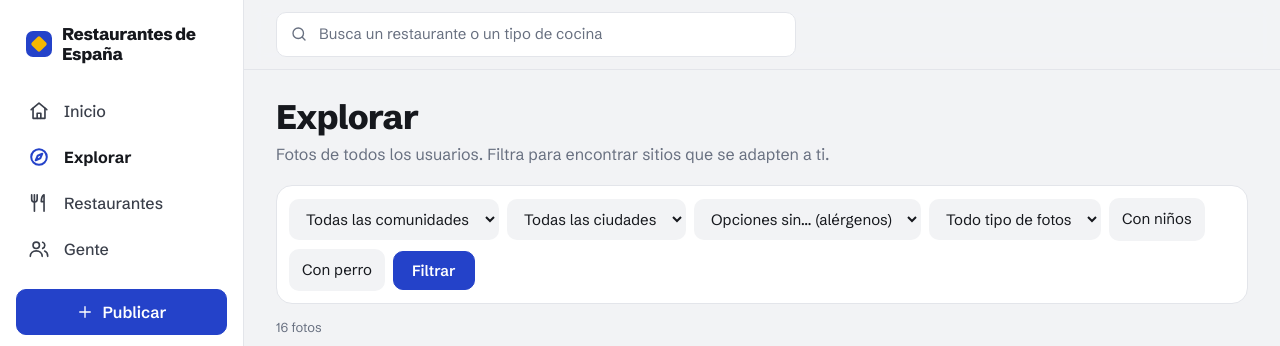
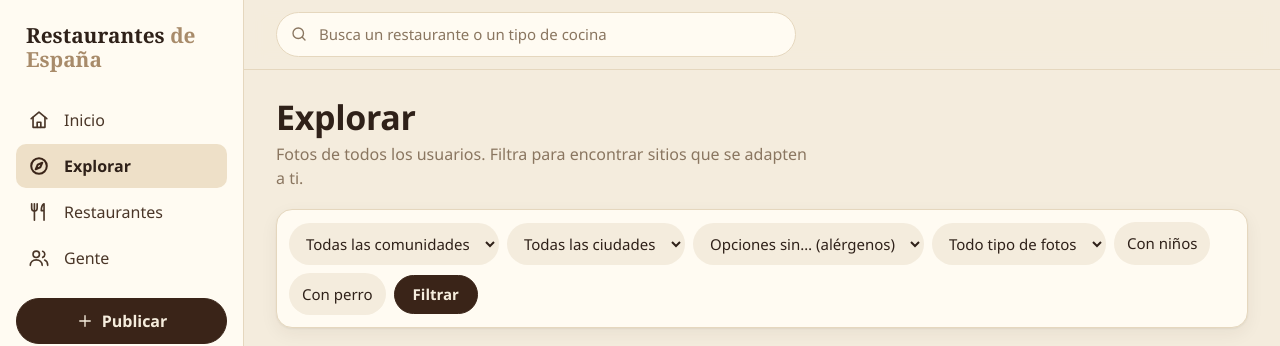
Before and after one commit to lucia10ara/proyectoRestaurantes, a Django app: page /explorar/ in a window 1280 px wide. Shown: the top 346 px of the page. Run offline with Django 4.2, Linux system fonts and the light colour scheme; data comes from the database, SQL or seed files in the repository.

Commit message:
Volver a nuestra paleta y estética anteriores
- Colores de antes: marrón oscuro, fondo beige, tarjetas crema y acento arena.
- Logo en Georgia con "de España" en color arena; letra Segoe UI.
- Botones, buscadores y filtros en forma de píldora; tarjetas con sombra suave.
- Pestañas del feed subrayadas y portada sin sesión en marrón con degradado.
- Se mantiene la estructura nueva: menú lateral, feed, iconos SVG y la
  etiqueta del restaurante sobre cada foto (ahora en color arena).
- Se quita la fuente de Google Fonts.

Co-Authored-By: Claude Opus 5.5 <noreply@anthropic.com>

```diff
--- a/appRestaurantes/templates/base.html
+++ b/appRestaurantes/templates/base.html
@@ -6,11 +6,6 @@
     <meta charset="UTF-8">
     <meta name="viewport" content="width=device-width, initial-scale=1.0">
     <title>{% block titulo %}Restaurantes de España{% endblock %}</title>
-
-    <!-- tipografía: Schibsted Grotesk (Google Fonts); si no carga, se usa la del sistema -->
-    <link rel="preconnect" href="https://fonts.googleapis.com">
-    <link rel="preconnect" href="https://fonts.gstatic.com" crossorigin>
-    <link href="https://fonts.googleapis.com/css2?family=Schibsted+Grotesk:wght@400;500;600;700;800&display=swap" rel="stylesheet">
 
     <!-- hoja de estilos común a toda la web (está en la carpeta static/css) -->
     <link rel="stylesheet" href="{% static 'css/estilo.css' %}">
@@ -25,7 +20,7 @@
 
         <!-- MENÚ LATERAL (ordenador): como en una red social, siempre visible a la izquierda -->
         <aside class="lateral">
-            <a class="logo" href="{% url 'index' %}"><span class="logo-marca" aria-hidden="true"></span>Restaurantes de España</a>
+            <a class="logo" href="{% url 'index' %}">Restaurantes&nbsp;<span>de España</span></a>
 
             <nav class="menu" aria-label="Secciones">
                 <a class="enlace {% if pagina == 'index' %}activo{% endif %}" href="{% url 'index' %}">{% include 'icono.html' with n='inicio' %}Inicio</a>
@@ -71,7 +66,7 @@
 
             <!-- barra superior pegada arriba: buscador siempre a mano (en móvil lleva también el logo) -->
             <header class="barra-superior">
-                <a class="logo logo-movil" href="{% url 'index' %}"><span class="logo-marca" aria-hidden="true"></span>Restaurantes</a>
+                <a class="logo logo-movil" href="{% url 'index' %}">Restaurantes&nbsp;<span>de España</span></a>
                 <form class="buscador-barra" method="get" action="{% url 'lista_restaurantes' %}" role="search">
                     {% include 'icono.html' with n='buscar' %}
                     <input type="search" name="q" placeholder="Busca un restaurante o un tipo de cocina" aria-label="Buscar restaurantes">
--- a/static/css/estilo.css
+++ b/static/css/estilo.css
@@ -1,29 +1,32 @@
 /* =========================================================
    RESTAURANTES DE ESPAÑA - hoja de estilos
-   Idea: "azulejo y azafrán". Las fotos de la gente son lo importante y todo
-   lo demás se aparta: blanco, gris frío y un solo azul para lo que se pulsa.
-   El azafrán se guarda para una cosa: la etiqueta del sitio pegada en cada
-   foto (y las estrellas). El rojo, solo para el corazón.
+   Paleta: marrón oscuro + fondo beige + acento color arena (#D2BBA0).
+   Estructura de red social: menú lateral, feed y barra inferior en móvil.
+   La etiqueta del sitio va pegada sobre cada foto, en color arena.
+   (Los nombres de las variables se mantienen; sus valores son los de nuestra paleta.)
    ========================================================= */
 
 /* ---------- Variables (colores, letra, medidas) ---------- */
 :root {
-    --tinta: #16181D;          /* texto principal */
-    --tinta-2: #3A3F4A;        /* texto secundario fuerte */
-    --gris: #687080;           /* fechas, datos, ayudas */
-    --linea: #E3E5EA;          /* bordes */
-    --linea-suave: #EEF0F3;    /* separadores dentro de tarjetas */
-    --papel: #F2F3F5;          /* fondo de la página */
-    --blanco: #FFFFFF;         /* superficies */
-    --azulejo: #2442C9;        /* único color de interacción: botones, enlaces, activo */
-    --azulejo-hover: #1A33A6;
-    --azulejo-suave: #E9EDFC;
-    --azafran: #F5B700;        /* etiqueta del sitio y estrellas */
-    --azafran-tinta: #2E2200;  /* texto sobre azafrán */
-    --tomate: #D93A2B;         /* me gusta y acciones de borrar */
-    --tomate-suave: #FCEBE9;
+    --tinta: #2F2119;          /* texto principal */
+    --tinta-2: #4A3628;        /* texto secundario fuerte */
+    --gris: #8A7660;           /* fechas, autores, ayudas */
+    --linea: #E5D7BE;          /* bordes de tarjetas */
+    --linea-suave: #EEE3CF;    /* separadores dentro de tarjetas */
+    --papel: #F4ECDD;          /* fondo de la página */
+    --blanco: #FFFBF2;         /* fondo de las tarjetas */
+    --azulejo: #3A2418;        /* marrón oscuro: botones principales, activo */
+    --azulejo-hover: #A88B6A;  /* acento oscuro al pasar por encima */
+    --azulejo-suave: #EEE0C8;  /* fondos suaves (etiquetas, avisos) */
+    --azafran: #D2BBA0;        /* acento: etiqueta del sitio */
+    --azafran-tinta: #3A2418;  /* texto sobre el acento */
+    --estrella: #A88B6A;       /* estrellas */
+    --texto-claro: #F6EDDD;    /* texto sobre marrón */
+    --tomate: #B8432F;         /* me gusta y acciones de borrar */
+    --tomate-suave: #F6DADA;
+    --sombra: 0 1px 2px rgba(58, 36, 24, .06), 0 6px 18px rgba(58, 36, 24, .06);
 
-    --letra: "Schibsted Grotesk", system-ui, -apple-system, "Segoe UI", Roboto, sans-serif;
+    --letra: "Segoe UI", system-ui, -apple-system, Arial, sans-serif;
     --r-tarjeta: 16px;
     --r-foto: 12px;
     --r-control: 10px;
@@ -76,13 +79,13 @@ img { max-width: 100%; height: auto; display: block; }
 .boton {
     display: inline-flex; align-items: center; justify-content: center; gap: 8px;
     font: inherit; font-weight: 600; font-size: .9375rem; line-height: 1;
-    background: var(--azulejo); color: #fff; border: 1px solid var(--azulejo);
+    background: var(--azulejo); color: var(--texto-claro); border: 1px solid var(--azulejo);
     padding: 11px 18px; border-radius: var(--r-control); cursor: pointer; text-decoration: none;
 }
 .boton:hover { background: var(--azulejo-hover); border-color: var(--azulejo-hover); color: #fff; text-decoration: none; }
 .boton .icono { width: 18px; height: 18px; }
 .boton-secundario { background: var(--blanco); color: var(--tinta); border-color: var(--linea); }
-.boton-secundario:hover { background: var(--papel); color: var(--tinta); border-color: #CDD1D8; }
+.boton-secundario:hover { background: var(--papel); color: var(--tinta); border-color: #D2BBA0; }
 .boton-peque { font-size: .8125rem; padding: 8px 12px; }
 .boton-grande { width: 100%; padding: 13px 18px; margin-top: 18px; font-size: 1rem; }
 
@@ -150,7 +153,7 @@ img { max-width: 100%; height: auto; display: block; }
 
 .barra-superior {
     position: sticky; top: 0; z-index: 5; display: flex; align-items: center; gap: 14px;
-    padding: 12px 32px; background: rgba(242, 243, 245, .9); backdrop-filter: saturate(1.4) blur(10px);
+    padding: 12px 32px; background: rgba(244, 236, 221, .93); backdrop-filter: saturate(1.4) blur(10px);
     border-bottom: 1px solid var(--linea);
 }
 .barra-superior .logo-movil, .barra-superior .solo-movil { display: none; }
@@ -447,6 +450,39 @@ a.sticker:hover { text-decoration: none; background: #FFC21A; }
 .fila-moderar { display: flex; justify-content: space-between; align-items: center; gap: 12px; padding: 10px 0; border-bottom: 1px solid var(--linea-suave); }
 .fila-moderar:last-child { border-bottom: 0; }
 
+/* ---------- Nuestra estética: logo serif, botones redondeados y tarjetas con sombra suave ---------- */
+.logo { display: block; font-family: Georgia, "Times New Roman", serif; font-weight: 700; letter-spacing: 0; }
+.logo span { color: var(--estrella); }
+.lateral .logo { font-size: 1.3rem; }
+h1, h2 { font-weight: 700; letter-spacing: -0.01em; }
+
+/* botones, buscadores y filtros en forma de píldora */
+.boton, .boton-secundario, .boton-like, .boton-peligro, .chip,
+.filtros select, .filtros .buscador, .buscador-barra input, .falso-input, .form-comentario input { border-radius: 999px; }
+.boton-secundario { background: transparent; border-color: var(--estrella); }
+.boton-secundario:hover { background: var(--azulejo-suave); }
+
+/* tarjetas con relieve */
+.tarjeta, .post, .resto, .filtros, .perfil-insta, .bienvenida { box-shadow: var(--sombra); }
+.menu .enlace.activo { background: var(--azulejo-suave); }
+.menu .enlace.activo .icono, .barra-movil a.activo .icono { color: var(--azulejo); }
+
+/* pestañas del feed subrayadas */
+.tabs-feed { background: none; padding: 0; gap: 0; border-radius: 0; border-bottom: 1px solid var(--linea); }
+.tabs-feed a { border-radius: 0; padding: 12px; border-bottom: 3px solid transparent; }
+.tabs-feed a.activo { background: none; box-shadow: none; border-bottom-color: var(--azulejo); }
+
+/* bienvenida en marrón con degradado, como teníamos */
+.bienvenida { background: linear-gradient(135deg, #3A2418, #6B4630); border: 0; color: var(--texto-claro); }
+.bienvenida h1 { color: var(--texto-claro); }
+.bienvenida p { color: var(--texto-claro); opacity: .9; }
+.bienvenida .boton { background: var(--azafran); border-color: var(--azafran); color: var(--azulejo); }
+.bienvenida .boton:hover { background: #fff; border-color: #fff; color: var(--azulejo); }
+.bienvenida .boton-secundario { background: transparent; color: var(--texto-claro); border-color: rgba(246, 237, 221, .5); }
+.bienvenida .boton-secundario:hover { background: rgba(246, 237, 221, .12); }
+
+.barra-movil { background: rgba(255, 251, 242, .95) !important; }
+
 /* ---------- Pantallas medianas: sin columna derecha ---------- */
 @media (max-width: 1180px) {
     .feed-layout { grid-template-columns: minmax(0, 600px); }
```
Also changed, not shown: other parts of static/css/estilo.css (+12 -12 lines).
